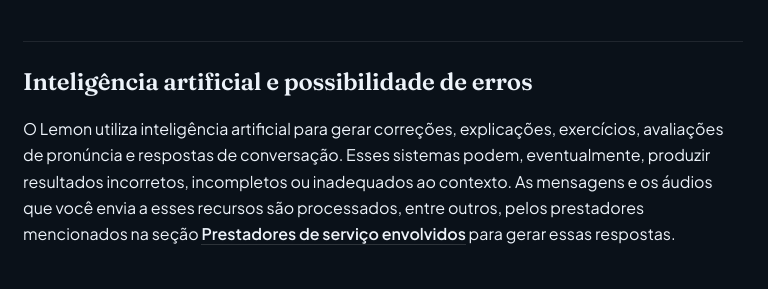
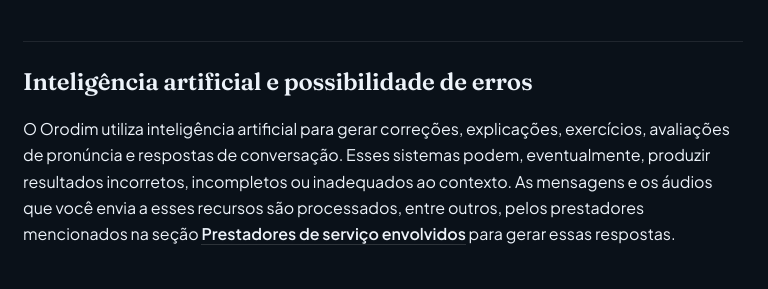
Before and after one commit to PauloHenriqueCS/orodim-landing-page, a website: page privacy/index.html in a window 1280 px wide. Shown: the part 5372-5661 px from the top of the page, 257-1025 px from the left. Drawn offline with Linux system fonts and the light colour scheme.

Commit message:
fix: corrige mencao restante a Lemon na Politica de Privacidade
Paragrafo sobre IA em privacy/index.html ainda dizia "O Lemon
utiliza inteligencia artificial..." -> "O Orodim utiliza...".

```diff
--- a/privacy/index.html
+++ b/privacy/index.html
@@ -168,7 +168,7 @@
       <p>Para exercer qualquer um desses direitos na prática — incluindo como pedimos a confirmação da sua identidade antes de atender a solicitação — use a <a class="inline-link" href="/lgpd">Central de Privacidade e LGPD</a>, escreva para <a class="inline-link" href="mailto:contato@orodim.com.br">contato@orodim.com.br</a> ou use a <a class="inline-link" href="/contact?category=privacy">página de contato</a>.</p>
 
       <h2 id="ia">Inteligência artificial e possibilidade de erros</h2>
-      <p>O Lemon utiliza inteligência artificial para gerar correções, explicações, exercícios, avaliações de pronúncia e respostas de conversação. Esses sistemas podem, eventualmente, produzir resultados incorretos, incompletos ou inadequados ao contexto. As mensagens e os áudios que você envia a esses recursos são processados, entre outros, pelos prestadores mencionados na seção <a class="inline-link" href="#prestadores">Prestadores de serviço envolvidos</a> para gerar essas respostas.</p>
+      <p>O Orodim utiliza inteligência artificial para gerar correções, explicações, exercícios, avaliações de pronúncia e respostas de conversação. Esses sistemas podem, eventualmente, produzir resultados incorretos, incompletos ou inadequados ao contexto. As mensagens e os áudios que você envia a esses recursos são processados, entre outros, pelos prestadores mencionados na seção <a class="inline-link" href="#prestadores">Prestadores de serviço envolvidos</a> para gerar essas respostas.</p>
 
       <h2 id="microfone">Uso do microfone</h2>
       <p>As funcionalidades de pronúncia e conversação exigem acesso ao microfone do seu dispositivo, mediante sua autorização explícita. O áudio capturado é enviado para processamento (transcrição e avaliação de pronúncia) e pode ser temporariamente armazenado para viabilizar essas funcionalidades e para fins de diagnóstico de qualidade. Você pode revogar a permissão de microfone a qualquer momento nas configurações do seu dispositivo, o que impede o uso dessas funcionalidades específicas.</p>
```
